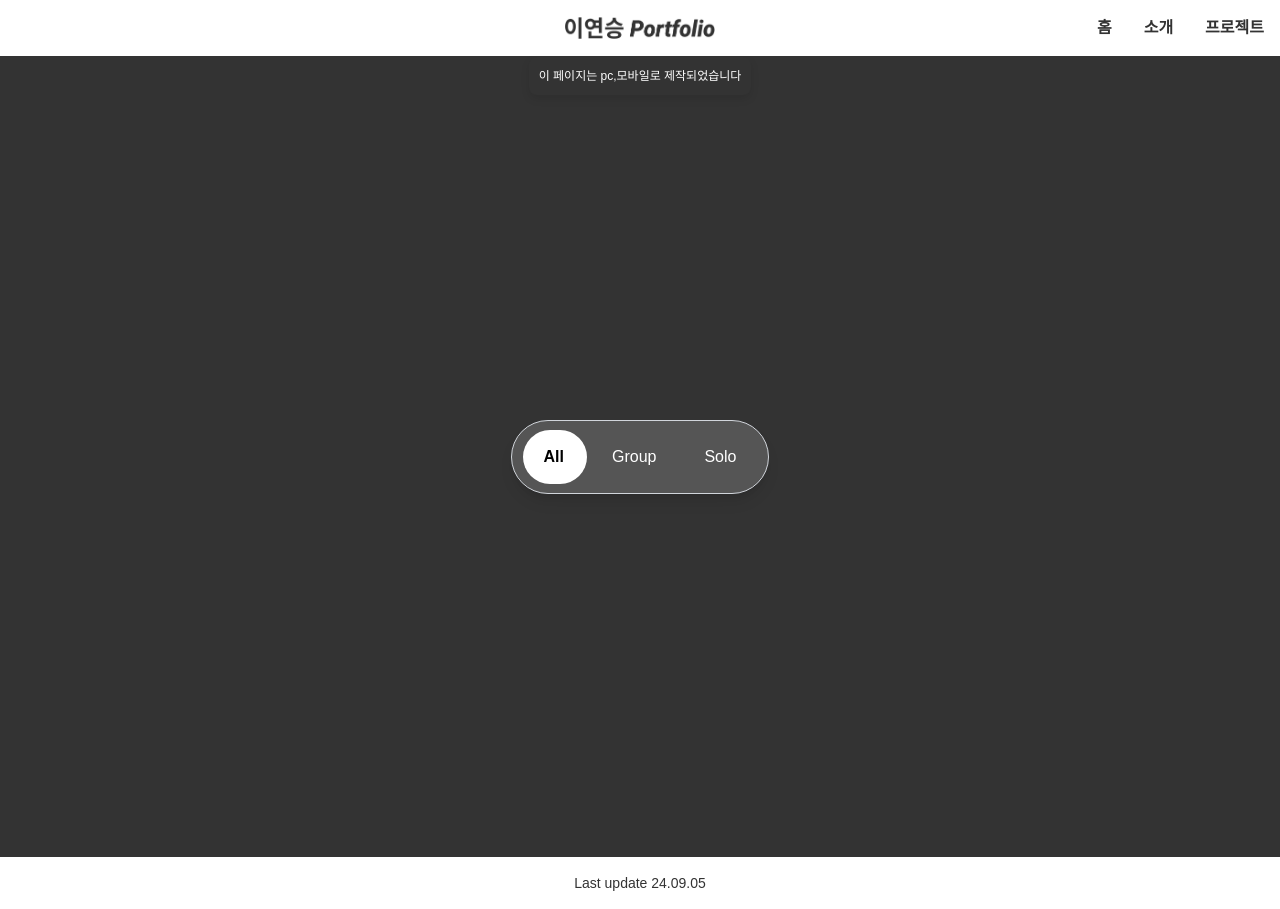
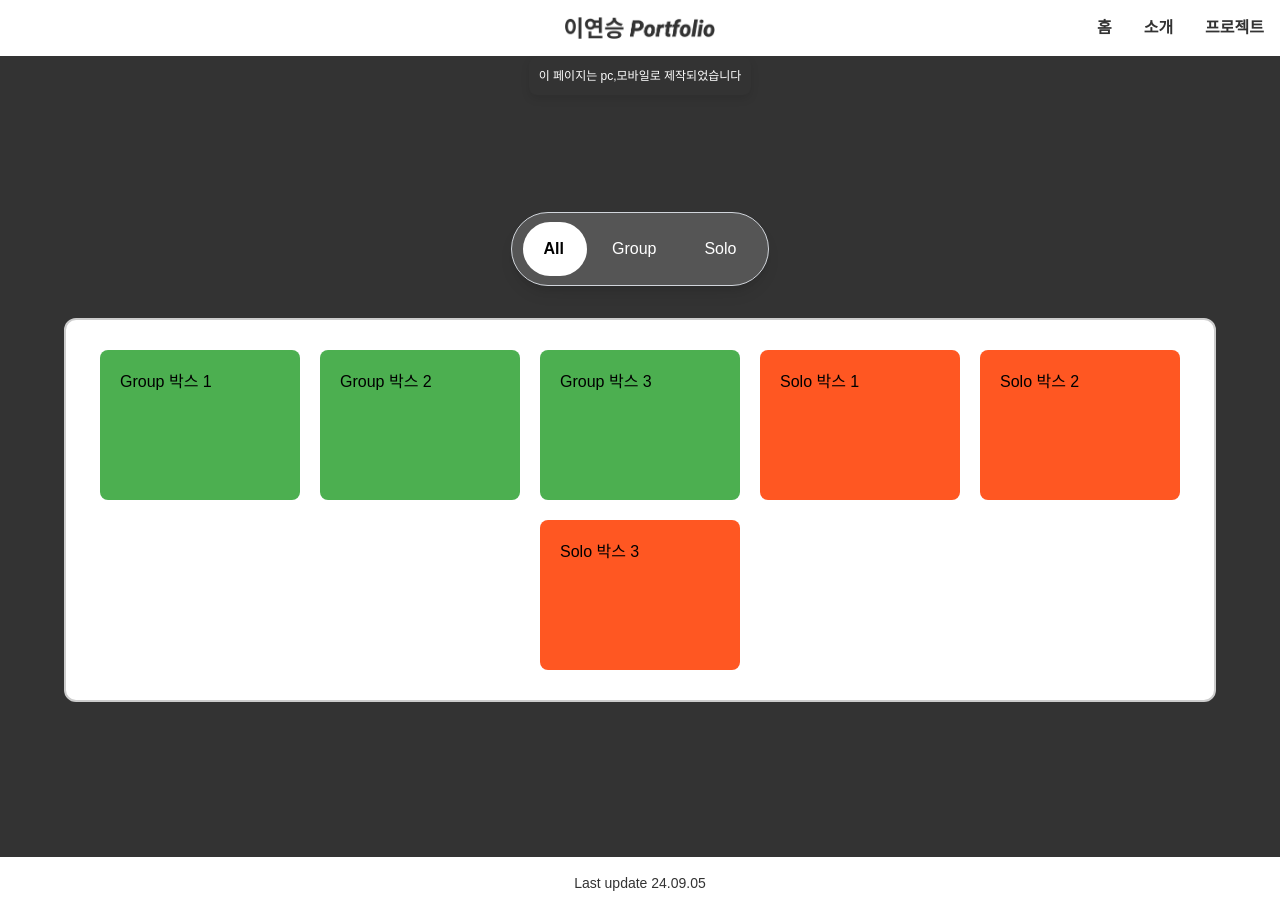
Before and after one commit to leeys951006/Portfolio, a Next.js app in the folder portfolio/: page /project-group in a window 1280 px wide. Built offline with nearby package versions, Linux system fonts and the light colour scheme.

Commit message:
중간저장

```diff
--- a/portfolio/app/project-group/page.tsx
+++ b/portfolio/app/project-group/page.tsx
@@ -6,22 +6,55 @@ import BalloonCursor from '../../components/BalloonCursor';
 
 export default function HomePage() {
   const { isBrightMode } = useContext(BrightModeContext);
-  const [activeButton, setActiveButton] = useState<'All' | 'Group' | 'Solo'>('All'); // 상태의 타입을 명시합니다.
+  const [activeButton, setActiveButton] = useState<'All' | 'Group' | 'Solo'>('All');
 
   // 색상 값을 직접 설정합니다.
-  const buttonBgColor = isBrightMode ? '#dd9c2a' : '#555555'; // 기존보다 더 눈에 띄는 색상으로 조정
+  const buttonBgColor = isBrightMode ? '#dd9c2a' : '#555555';
 
   // 버튼들의 위치를 조정합니다.
   const buttonPositions: Record<'All' | 'Group' | 'Solo', string> = {
     All: 'translate-x-[-85px]',
-    Group: 'translate-x-[-6px]', // 버튼의 너비와 간격에 맞춰 조정
-    Solo: 'translate-x-[78px]', // 버튼의 너비와 간격에 맞춰 조정
+    Group: 'translate-x-[-6px]',
+    Solo: 'translate-x-[78px]',
+  };
+
+  // 박스 스타일
+  const boxStyle = {
+    width: '200px',
+    height: '150px',
+    margin: '10px',
+    padding: '20px',
+    borderRadius: '8px',
+  };
+
+  const groupBoxStyle = {
+    ...boxStyle,
+    backgroundColor: '#4CAF50',
+  };
+
+  const soloBoxStyle = {
+    ...boxStyle,
+    backgroundColor: '#FF5722',
+  };
+
+  // 부모 요소 스타일
+  const containerStyle: React.CSSProperties = {
+    display: 'flex',
+    flexWrap: 'wrap',
+    justifyContent: 'center',
+    maxWidth: '90vw',
+    maxHeight: '400px',
+
+    padding: '20px',
+    border: '2px solid #ccc',
+    borderRadius: '12px',
+    backgroundColor: '#fff',
   };
 
   return (
     <div className={`min-h-screen ${isBrightMode ? 'bg-[#f0f0f0]' : 'bg-white'} flex flex-col items-center justify-between`}>
       <div className={`w-full min-h-screen flex flex-col items-center justify-center space-y-8 ${isBrightMode ? 'bg-[#F7B033]' : 'bg-[#333333]'}`}>
-        {/* 새로 추가된 div */}
+        {/* 버튼 컨트롤러 */}
         <div style={{ backgroundColor: buttonBgColor }} className="p-4 rounded-full shadow-lg border border-gray-300 relative">
           <div className="absolute inset-0 flex items-center justify-center">
             <div className={`w-1/4 h-3/4 bg-white transition-transform duration-300 ease-in-out ${buttonPositions[activeButton]} rounded-l-full rounded-r-full`} />
@@ -38,6 +71,36 @@ export default function HomePage() {
             </button>
           </div>
         </div>
+
+        {/* 박스 부모 요소 */}
+        <div style={containerStyle}>
+          {(activeButton === 'All' || activeButton === 'Group') && (
+            <>
+              <div style={groupBoxStyle}>
+                <p>Group 박스 1</p>
+              </div>
+              <div style={groupBoxStyle}>
+                <p>Group 박스 2</p>
+              </div>
+              <div style={groupBoxStyle}>
+                <p>Group 박스 3</p>
+              </div>
+            </>
+          )}
+          {(activeButton === 'All' || activeButton === 'Solo') && (
+            <>
+              <div style={soloBoxStyle}>
+                <p>Solo 박스 1</p>
+              </div>
+              <div style={soloBoxStyle}>
+                <p>Solo 박스 2</p>
+              </div>
+              <div style={soloBoxStyle}>
+                <p>Solo 박스 3</p>
+              </div>
+            </>
+          )}
+        </div>
       </div>
       <BalloonCursor />
     </div>
```
